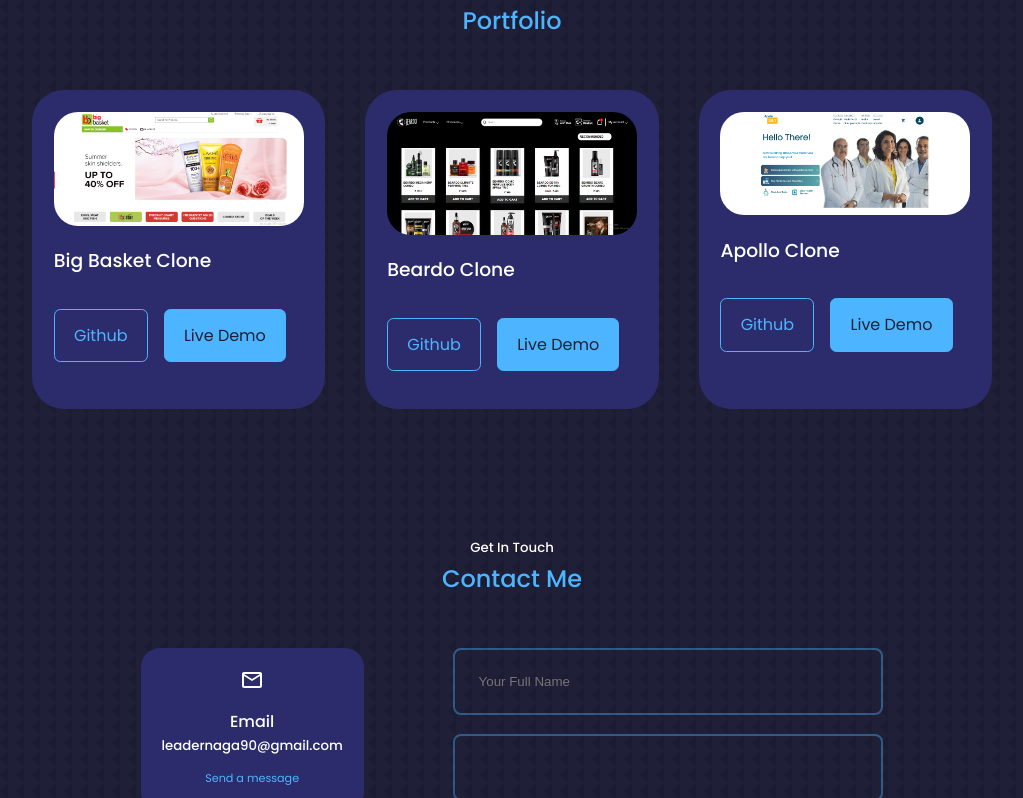
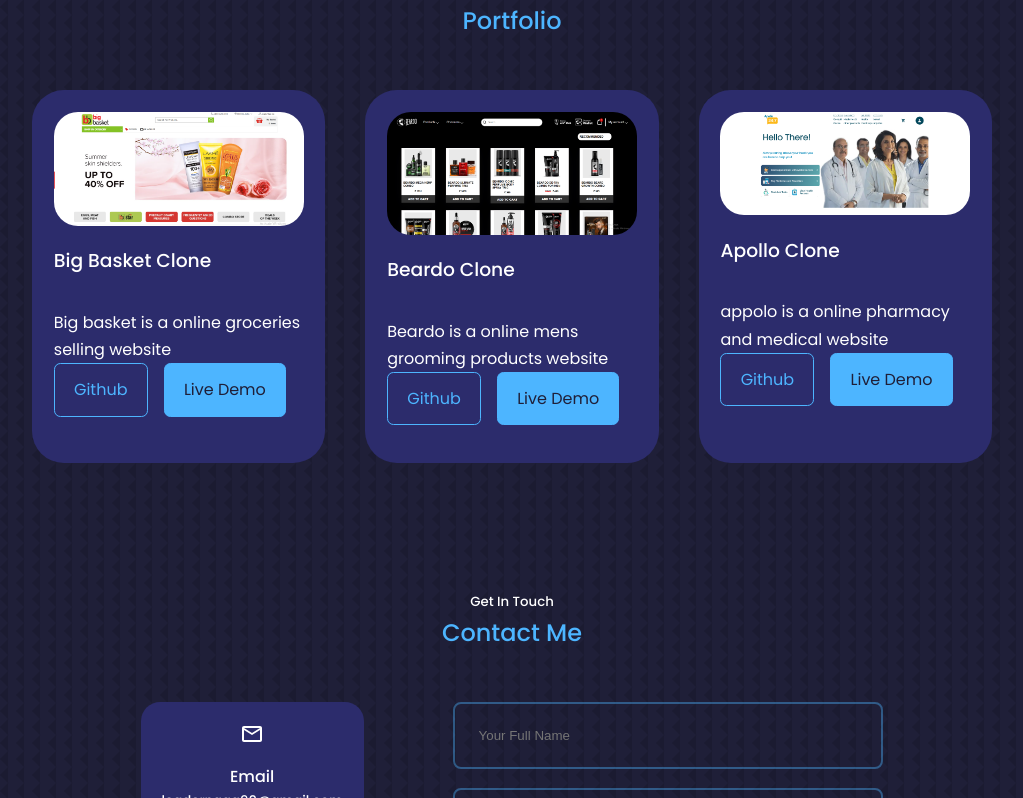
Before and after one commit to leadernaga/PORTFOLIO, a React (Create React App) app: page / in a window 1280 px wide. Shown: the part 2225-3023 px from the top of the page, without its empty margins (128-1151 px from the left). Built offline with nearby package versions, Linux system fonts and the light colour scheme.

Commit message:
Update portfolio.jsx

```diff
--- a/src/Components/Portfolio/portfolio.jsx
+++ b/src/Components/Portfolio/portfolio.jsx
@@ -1,55 +1,81 @@
-import React from 'react';
-import "./portfolio.css";
-import BigBasket from "../../assets/BigBasket.png";
-import Beardo from "../../assets/BeardoProduct.png";
-import Apollo from "../../assets/ApolloNew.png"
+import React from 'react'
+import './portfolio.css'
+import BigBasket from '../../assets/BigBasket.png'
+import Beardo from '../../assets/BeardoProduct.png'
+import Apollo from '../../assets/ApolloNew.png'
+import tippy from 'tippy.js'
+import 'tippy.js/dist/tippy.css'
+import 'tippy.js/animations/scale.css'
+import 'tippy.js/themes/light.css'
 
 const Portfolio = () => {
+  tippy('#p0', {
+    content: 'Buid with : React Redux JavaScript CSS Material UI React Icons',
+    animation: 'scale',
+    theme: 'light',
+  });
+ tippy('#p1', {
+    content: 'Buid with :JavaScript HTNL CSS LocalStorage',
+    animation: 'scale',
+    theme: 'light',
+ });
+   tippy('#p0', {
+    content: 'Buid with : React Redux JavaScript LocalStorage',
+    animation: 'scale',
+    theme: 'light',
+  });
+
+
+
 
   const arr = [
     {
       img: BigBasket,
-      title: "Big Basket Clone",
-      Github: "https://github.com/S-hub1996/Big-basket-clone",
-      Live: "https://big-basket-clone-by-masai-school.netlify.app/",
-
+      title: 'Big Basket Clone',
+      Github: 'https://github.com/S-hub1996/Big-basket-clone',
+      Live: 'https://big-basket-clone-by-masai-school.netlify.app/',
+      description: 'Big basket is a online groceries selling website ',
     },
     {
       img: Beardo,
-      title: "Beardo Clone",
-      Github: "https://github.com/leadernaga/Beardo.in",
-      Live: "https://beardoclone.netlify.app/"
+      title: 'Beardo Clone',
+      Github: 'https://github.com/leadernaga/Beardo.in',
+      Live: 'https://beardoclone.netlify.app/',
+      description: 'Beardo is a online mens grooming products website',
     },
     {
       img: Apollo,
-      title: "Apollo Clone",
-      Github: "http://github.com/leadernaga/Apollo247",
-      Live: "https://apollo24by7.netlify.app/"
-    }
-
+      title: 'Apollo Clone',
+      Github: 'http://github.com/leadernaga/Apollo247',
+      Live: 'https://apollo24by7.netlify.app/',
+      description: 'appolo is a online pharmacy and medical website',
+    },
   ]
 
   return (
     <section id="portfolio">
       <h5>My Recent Work</h5>
       <h2>Portfolio</h2>
-      <div className='container portfolio__container'>
-
-        {arr.map((elm,index) => {
-          return <article key={index} className="portfolio__item">
-            <div className="portfolio__item-image">
+      <div className="container portfolio__container">
+        {arr.map((elm, index) => {
+          return (
+            <article key={index} className="portfolio__item">
+              <div id={`p${index}`} className="portfolio__item-image">
                 <img src={elm.img} alt="bigbasket" />
               </div>
               <h3>{elm.title}</h3>
-
+              <p>{elm.description}</p>
               <div className="portfolio__item-cta">
-              <a href={elm.Github} className='btn' target="__blank">Github</a>
-              <a href={elm.Live} className='btn btn-primary' target="__blank">Live Demo</a>
-
+                <a href={elm.Github} className="btn" target="__blank">
+                  Github
+                </a>
+                <a href={elm.Live} className="btn btn-primary" target="__blank">
+                  Live Demo
+                </a>
               </div>
             </article>
+          )
         })}
-
       </div>
     </section>
   )
@@ -57,8 +83,8 @@
 
 export default Portfolio
 
-
-{/* <article className="portfolio__item">
+{
+  /* <article className="portfolio__item">
           <div className="portfolio__item-image">
             <img src={Beardo} alt="bigbasket" />
           </div>
@@ -79,4 +105,5 @@
           <a href="https://apollo24by7.netlify.app/" className='btn btn-primary' target="__blank">Live Demo</a>
         </div>
 
-        </article> */}
+        </article> */
+}
```
Lines whose indentation alone changed are shown as unchanged.
